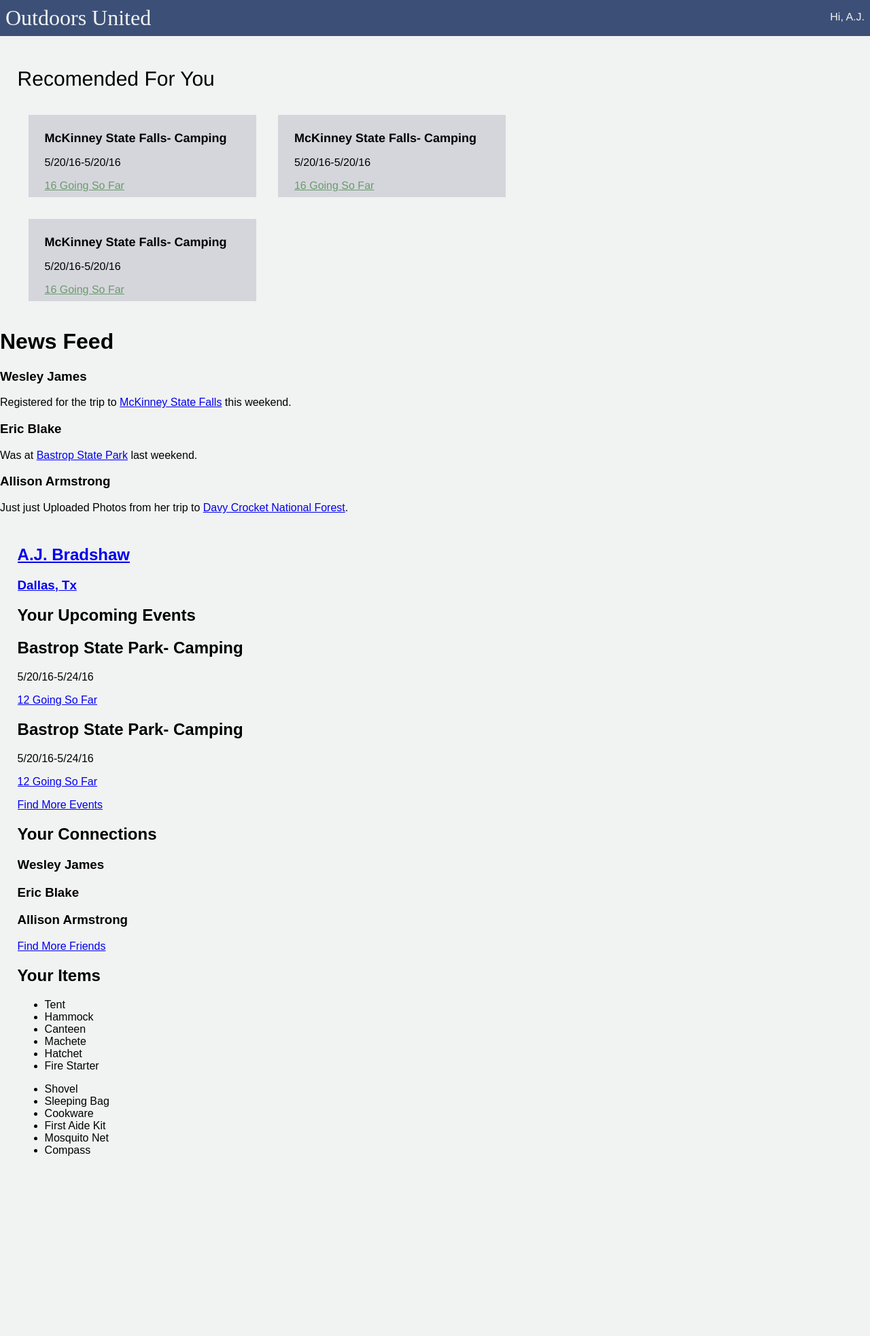
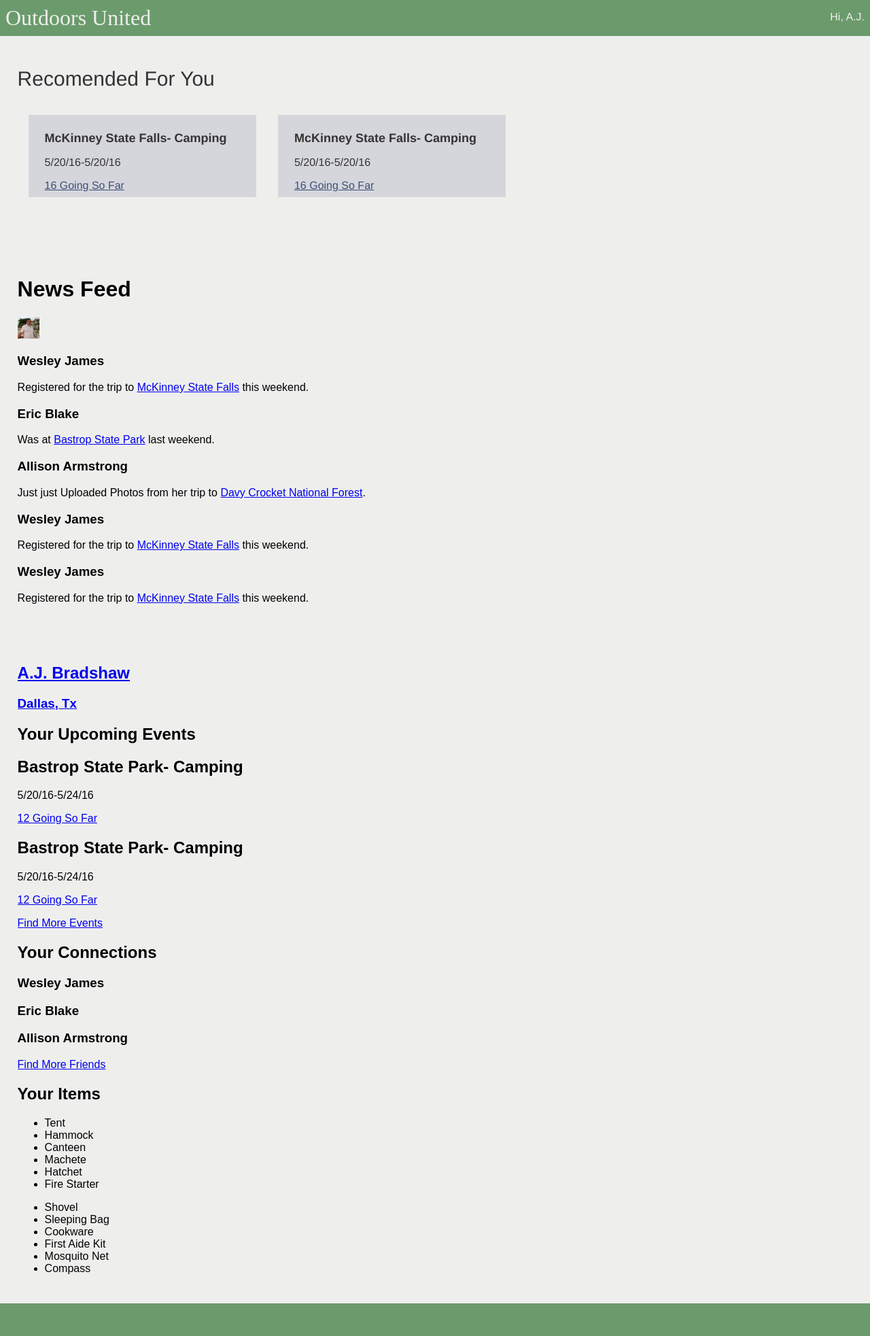
Before and after one commit to EricBlake/Outdoors-United-V1, a Jekyll site: the page built from outdoorsunited/dashboard.html, in a window 1280 px wide. Shown: the whole page at 68% size. Built offline with Jekyll 4.4.1, drawn with Linux system fonts in a browser that asks for light colours; before the commit the page ends 1742 px from its top, so only the background shows below that.

Commit message:
pushing Updates to Profile Page. Adding image to newsfeed

```diff
--- a/outdoorsunited/_includes/head.html
+++ b/outdoorsunited/_includes/head.html
@@ -12,4 +12,5 @@
   <link rel="alternate" type="application/rss+xml" title="{{ site.title }}" href="{{ "/feed.xml" | prepend: site.baseurl | prepend: site.url }}">
   <script src="https://use.typekit.net/roh6dyd.js"></script>
 <script>try{Typekit.load({ async: true });}catch(e){}</script>
+
 </head>
--- a/outdoorsunited/_sass/_base.scss
+++ b/outdoorsunited/_sass/_base.scss
@@ -1,34 +1,41 @@
 .dash_wrapper{
 
+	margin:0 auto;
+	box-sizing:border-box;
+	overflow:hidden;
 
 	.recomended{
 		box-sizing:border-box;
 		overflow:hidden;
+		padding-bottom:5em;
 
 		h1{
 			font-family: $body_font;
 			font-weight: 400;
 			font-size: $header_size;
+			color:$font_color;
 		}
 
 		.event_wrapper{
 			box-sizing:border-box;
 
 
-
 			.recomended_events{
 				width: 40%;
 				margin:2%;
-				background-color: #D5D6DC;
+				background-color: $event_color;
 				padding:.5em;
 				align: center;
 				float: left;
+				color:$font_color;
+
 
 				h2{
 					font-size: $subheader_size;
 					font-family: $body_font;
 					margin-bottom: 0em;
 					margin:5%;
+
 
 				}
 				p{
@@ -45,12 +52,50 @@
 				}
 			} //closing recomended_events//
 
+
 			.register{
 				background-color:$button_color;
 			}
 
 		}//closing event_wrapper
+		.event_wrapper:nth-of-type(3){
+				display: none;
+			}
 
 	}//closing recomended tag//
 
+
+
+
+	//--------------------------------------------------News Feed-->
+
+	.news_feed{
+
+		.news_event{
+			.news_prof_pic{
+
+				img{
+				height: 2em;
+				width: 2em;
+			}
+
+
+				}//closing news_prof_pic
+
+				.news_content{
+
+
+
+					}//closing news_content
+
+
+		}//closiing news_event
+
+
+	}//closing news_feed
+
+
+
+
+
 }//closing dash_wrapper//
--- a/outdoorsunited/_sass/_layout.scss
+++ b/outdoorsunited/_sass/_layout.scss
@@ -41,6 +41,12 @@
 
 }//end of site_header tag//
 
+
+.site-footer{
+    background-color: $main_theme;
+    height:3em;
+}
+
 body{
     background-color:$background_color;
 }
--- a/outdoorsunited/css/main.scss
+++ b/outdoorsunited/css/main.scss
@@ -11,11 +11,12 @@ $header_size:30px;
 $subheader_size:18px;
 $body_size:16px;
 //-------COLORS------------//
-$background_color:#F1F2F2;
-$main_theme:#3c5077;
-$font_color:#212922;
+$background_color:#eeefed;
+$main_theme:#6b9b6c;
+$font_color:#333333;
 $accent_color:#DB5936;
-$button_color:#6b9b6c;
+$button_color:#3c5077;
+$event_color:#D5D6DC;
 
 
 $tot-width: 100%;
--- a/outdoorsunited/dashboard.html
+++ b/outdoorsunited/dashboard.html
@@ -48,9 +48,7 @@ layout: default
 
 			</div><!--closing recomended tag-->
 
-		</div><!--closing col col-8 tag-->
 
-	</div><!--closing row tag-->
 
 	<!--_____________________________NEWS FEED SECTION-->
 
@@ -59,58 +57,57 @@ layout: default
 				<h1>News Feed</h1>
 
 				<div class="news_event">
-
 					<div class="news_prof_pic">
-
+						<img src="/images/wes.png">
 					</div><!--closing news_prof_pic-->
-
 					<div class="news_content">
-
 						<h3>Wesley James</h3>
-
 						<p>Registered for the trip to <a href="#">McKinney State Falls</a> this weekend.</p>
-
 					</div><!--closing news_content-->
-
 				</div><!--closing news_event-->
 
 				<div class="news_event">
-
 					<div class="news_prof_pic">
-
 					</div><!--closing news_prof_pic-->
-
 					<div class="news_content">
-
 						<h3>Eric Blake</h3>
-
 						<p>Was at <a href="#">Bastrop State Park</a> last weekend.</p>
-
 					</div><!--closing news_content-->
-
 				</div><!--closing news_event-->
 
 				<div class="news_event">
+					<div class="news_prof_pic">
+					</div><!--closing news_prof_pic-->
+					<div class="news_content">
+						<h3>Allison Armstrong</h3>
+						<p>Just just Uploaded Photos from her trip to <a href="#">Davy Crocket National Forest</a>.</p>
+						<div class="trip_photos">
+						</div><!--closing trip_photos-->
+					</div><!--closing news_content-->
+				</div><!--closing news_event-->
 
+				<div class="news_event">
 					<div class="news_prof_pic">
+					</div><!--closing news_prof_pic-->
+					<div class="news_content">
+						<h3>Wesley James</h3>
+						<p>Registered for the trip to <a href="#">McKinney State Falls</a> this weekend.</p>
+					</div><!--closing news_content-->
+				</div><!--closing news_event-->
 
+				<div class="news_event">
+					<div class="news_prof_pic">
 					</div><!--closing news_prof_pic-->
-
 					<div class="news_content">
-
-				<h3>Allison Armstrong</h3>
-
-				<p>Just just Uploaded Photos from her trip to <a href="#">Davy Crocket National Forest</a>.</p>
-
-				<div class="trip_photos">
-
-				</div><!--closing trip_photos-->
-
+						<h3>Wesley James</h3>
+						<p>Registered for the trip to <a href="#">McKinney State Falls</a> this weekend.</p>
 					</div><!--closing news_content-->
-
 				</div><!--closing news_event-->
 
 			</div><!--closing news_feed-->
+		</div><!--closing col col-8 tag-->
+
+	</div><!--closing row tag-->
 
 </div><!--closing dash_wrapper tag-->
 
```
Also changed, not shown: outdoorsunited/events.html (added, +15 -0 lines), outdoorsunited/main.js (added, +32 -0 lines), outdoorsunited/images/wes.png (added). Lines whose indentation alone changed are shown as unchanged.
